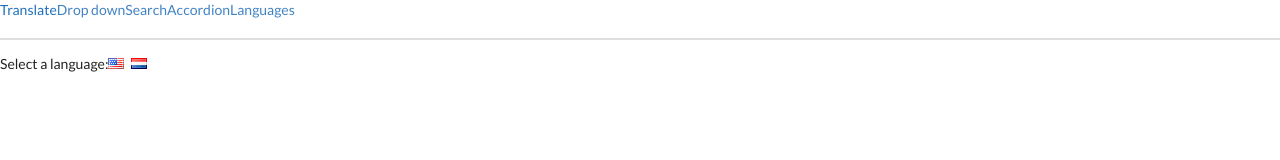
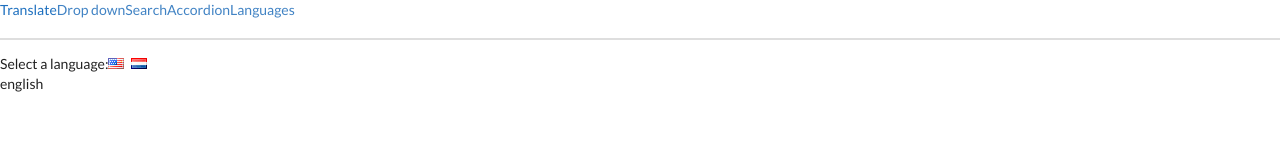
Before and after one commit to SamroodAli/react-widgets, a React (Create React App) app: page /languages in a window 1280 px wide. Shown: the top 160 px of the page. Built offline with nearby package versions, Linux system fonts and the light colour scheme.

Commit message:
Fix: Fix typos with onClick handler onLanguageChange

```diff
--- a/src/components/Language.jsx
+++ b/src/components/Language.jsx
@@ -21,10 +21,11 @@ class Languages extends React.Component {
           <i
             className="flag nl"
             onClick={() => {
-              this.onLanguage("dutch");
+              this.onLanguageChange("dutch");
             }}
           ></i>
         </div>
+        {this.state.langauge}
       </div>
     );
   }
```
